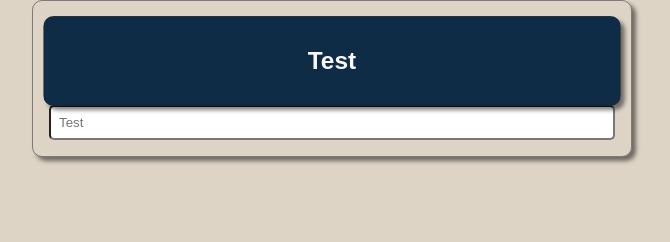
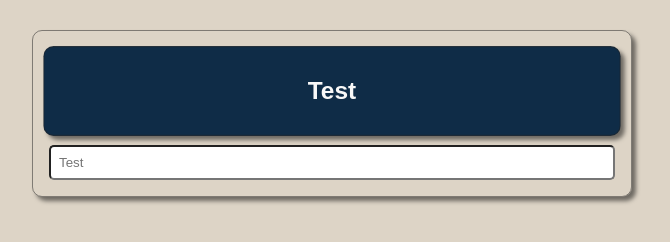
Before and after one commit to carack02/AgiltBackendProjekt, a website: page index.html in a window 1280 px wide. Shown: the whole page, without its empty margins (308-978 px from the left). Drawn offline with Linux system fonts and the light colour scheme.

Commit message:
added contaier gap and margin

```diff
--- a/styles/global.css
+++ b/styles/global.css
@@ -44,9 +44,10 @@ h4 {
 .container {
    display: flex;
    flex-direction: column;
+   gap: 10px;
    max-width: 300px;
    width: 100%;
-   margin: 0 auto;
+   margin: 30px auto;
    padding: 1rem;
    border: 1px solid rgb(34, 34, 34, 0.5);
    box-shadow: 4px 4px 4px rgba(0, 0, 0, 0.5);
```
